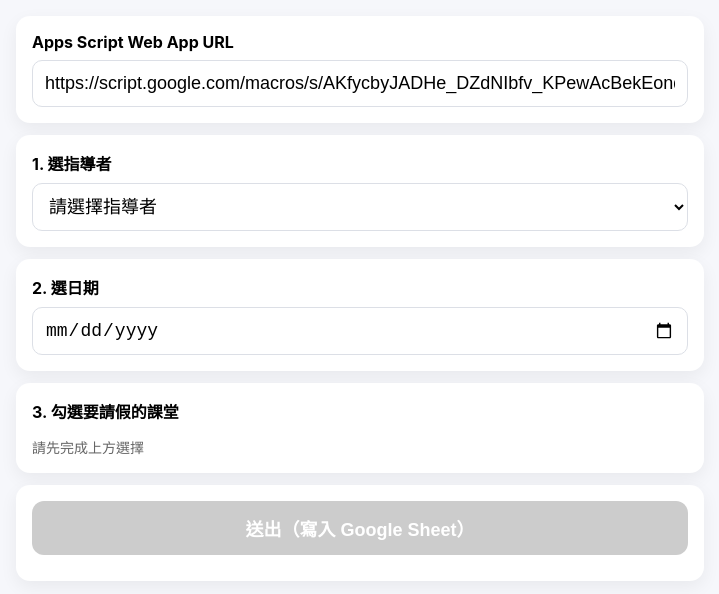
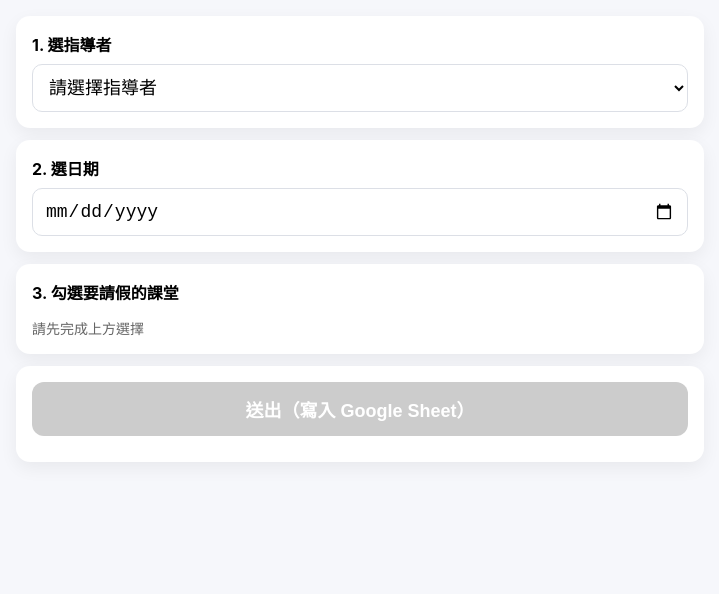
Before and after one commit to sherryaerial-web/instructor-leave, a plain HTML site: page index.html in a window 1280 px wide. Shown: the whole page, without its empty margins (280-999 px from the left). Drawn offline with Linux system fonts and the light colour scheme.

Commit message:
Update index.html

```diff
--- a/index.html
+++ b/index.html
@@ -32,10 +32,10 @@
 <body>
 
 <div class="wrap">
-  <div class="card">
-    <label>Apps Script Web App URL</label>
-    <input id="webapp" type="text" placeholder="https://script.google.com/macros/s/.../exec" />
-  </div>
+ <div class="card" style="display:none;">
+  <label>Apps Script Web App URL</label>
+  <input id="webapp" type="text" />
+</div>
 
   <div class="card">
     <label>1. 選指導者</label>
```
